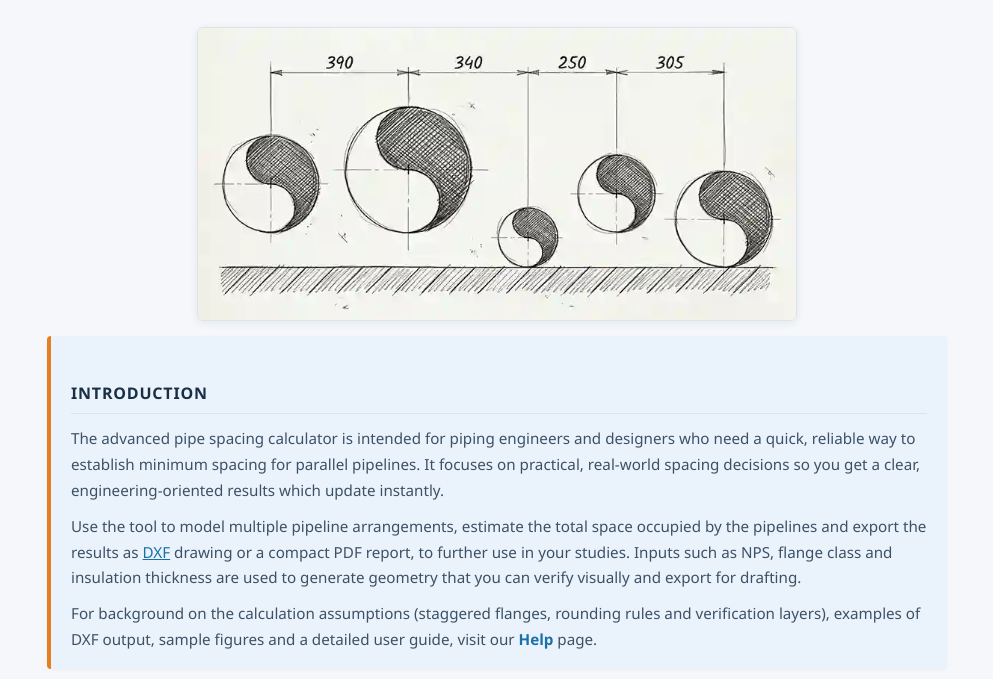
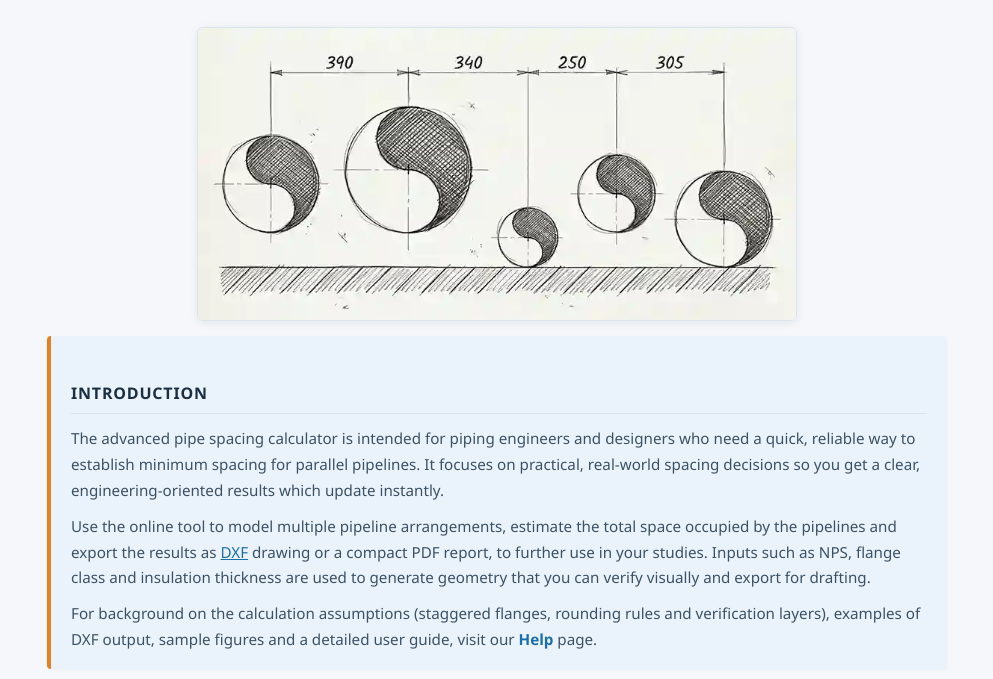
Before and after one commit to creative-tools/advanced-pipe-spacing-calculator, a plain HTML site: page index.html in a window 1280 px wide. Shown: the part 121-800 px from the top of the page, without its empty margins (143-1136 px from the left). Drawn offline with nearby package versions, Linux system fonts and the light colour scheme.

Commit message:
added online string

```diff
--- a/index.html
+++ b/index.html
@@ -6,7 +6,7 @@
     <link rel="canonical" href="https://www.pipespacingcalculator.com/" />
     <!-- <script async src="https://pagead2.googlesyndication.com/pagead/js/adsbygoogle.js?client=ca-pub-7041555737799308" crossorigin="anonymous"></script> -->
     <title>Advanced Pipe Spacing Calculator</title>
-    <meta name="description" content="Advanced Pipe Spacing Calculator for Piping Engineers. Calculate minimum Center-to-Center distance for multiple parallel pipelines.">
+    <meta name="description" content="Advanced Pipe Spacing Calculator for Piping Engineers. Online tool to calculate minimum Center-to-Center distance for multiple parallel pipelines.">
 
     <link rel="icon" type="image/png" href="/img/favicon/favicon-96x96.png" sizes="96x96" />
     <link rel="icon" type="image/svg+xml" href="/img/favicon/favicon.svg" />
@@ -42,7 +42,7 @@
             <section id="intro" class="intro-description">
                 <h3 class="section-title">Introduction</h3>
                 <p>The advanced pipe spacing calculator is intended for piping engineers and designers who need a quick, reliable way to establish minimum spacing for parallel pipelines. It focuses on practical, real-world spacing decisions so you get a clear, engineering-oriented results which update instantly.</p>
-                <p>Use the tool to model multiple pipeline arrangements, estimate the total space occupied by the pipelines and export the results as <a href="help.html#dxf-drawing">DXF</a> drawing or a compact PDF report, to further use in your studies. Inputs such as NPS, flange class and insulation thickness are used to generate geometry that you can verify visually and export for drafting.</p>
+                <p>Use the online tool to model multiple pipeline arrangements, estimate the total space occupied by the pipelines and export the results as <a href="help.html#dxf-drawing">DXF</a> drawing or a compact PDF report, to further use in your studies. Inputs such as NPS, flange class and insulation thickness are used to generate geometry that you can verify visually and export for drafting.</p>
                 <p>For background on the calculation assumptions (staggered flanges, rounding rules and verification layers), examples of DXF output, sample figures and a detailed user guide, visit our <a href="help.html" style="text-decoration: none; font-weight: bold;">Help</a> page.</p>
             </section>
 
```
Also changed, not shown: about.html (+1 -1 lines).
